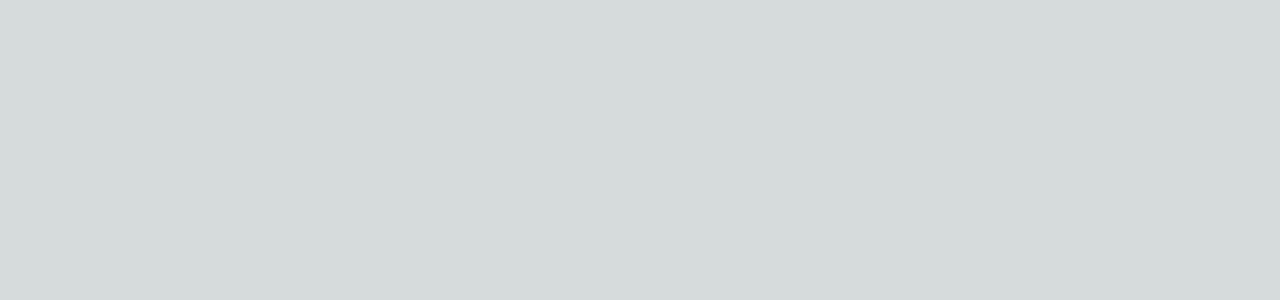
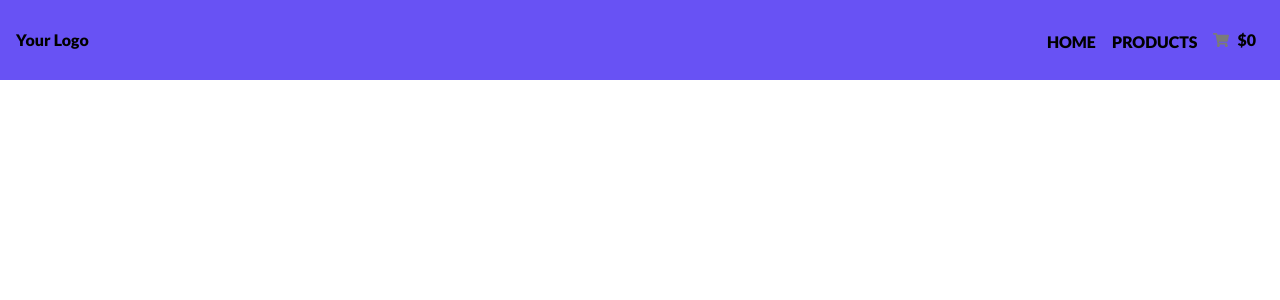
Before and after one commit to hmmatus/prueba-ecommerce-web, a Next.js app: page / in a window 1280 px wide. Shown: the top 300 px of the page. Built offline with nearby package versions, Linux system fonts and the light colour scheme.

Commit message:
updated styled navbar

```diff
--- a/package.json
+++ b/package.json
@@ -14,6 +14,7 @@
     "next": "14.1.0",
     "react": "^18",
     "react-dom": "^18",
+    "react-icons": "^5.0.1",
     "react-redux": "^9.1.0",
     "redux": "^5.0.1"
   },
--- a/src/app/globals.css
+++ b/src/app/globals.css
@@ -2,32 +2,19 @@
 @tailwind components;
 @tailwind utilities;
 
-:root {
-  --foreground-rgb: 0, 0, 0;
-  --background-start-rgb: 214, 219, 220;
-  --background-end-rgb: 255, 255, 255;
+html, body {
+  padding: 0;
+  margin: 0;
+  border: 0;
+  width: 100vw;
+  font-size: 16px;
 }
 
-@media (prefers-color-scheme: dark) {
-  :root {
-    --foreground-rgb: 255, 255, 255;
-    --background-start-rgb: 0, 0, 0;
-    --background-end-rgb: 0, 0, 0;
-  }
+main {
+  width: 100vw;
+  min-height: 100vh;
 }
 
-body {
-  color: rgb(var(--foreground-rgb));
-  background: linear-gradient(
-      to bottom,
-      transparent,
-      rgb(var(--background-end-rgb))
-    )
-    rgb(var(--background-start-rgb));
+* {
+  box-sizing: border-box;
 }
-
-@layer utilities {
-  .text-balance {
-    text-wrap: balance;
-  }
-}
--- a/src/app/layout.tsx
+++ b/src/app/layout.tsx
@@ -1,9 +1,9 @@
 import type { Metadata } from "next";
-import { Inter } from "next/font/google";
+import { Lato } from "next/font/google";
 import "./globals.css";
 import AppWrapper from "@/components/wrappers/appWrapper/AppWrapper";
 
-const inter = Inter({ subsets: ["latin"] });
+const lato = Lato({subsets: ["latin"], weight: "900"});
 
 export const metadata: Metadata = {
   title: "E-Commerce App",
@@ -17,7 +17,7 @@ export default function RootLayout({
 }>) {
   return (
     <html lang="en">
-      <body className={inter.className}>
+      <body className={lato.className}>
         <AppWrapper>{children}</AppWrapper>
       </body>
     </html>
--- /dev/null
+++ b/src/components/elements/buttons/cartButton/CardButton.tsx
@@ -0,0 +1,36 @@
+"use client";
+import { useState } from "react";
+import styles from "./style.module.css";
+import { FaShoppingCart } from "react-icons/fa";
+import { Colors } from "@/styles/colors";
+export type CartButtonT = {
+  onClick(): void;
+  amount: number;
+};
+const CartButton = ({ onClick, amount = 0 }: CartButtonT) => {
+  const [isHovered, setIsHovered] = useState(false);
+
+  // Event handlers
+  const handleMouseEnter = () => {
+    setIsHovered(true);
+  };
+
+  const handleMouseLeave = () => {
+    setIsHovered(false);
+  };
+  return (
+    <button
+      className={`${styles["cart-container"]}`}
+      onClick={onClick}
+      onMouseEnter={handleMouseEnter}
+      onMouseLeave={handleMouseLeave}
+    >
+      <div className="flex items-center gap-2">
+        <FaShoppingCart width={100} height={100} color={isHovered ? Colors.white : Colors["text-primary"]} />
+        <h1 style={{color: isHovered ? Colors.white : Colors.black}}>{`$${amount}`}</h1>
+      </div>
+    </button>
+  );
+};
+
+export default CartButton;
--- /dev/null
+++ b/src/components/elements/buttons/cartButton/style.module.css
@@ -0,0 +1,3 @@
+.cart-container {
+  margin: 8px;
+}
--- a/src/components/elements/navbar/NavBar.tsx
+++ b/src/components/elements/navbar/NavBar.tsx
@@ -1,9 +1,89 @@
-const NavBar = () => {
+"use client";
+import { menuOptions } from "@/utils/menuOptions";
+import useScreenSize from "@/utils/screenSize";
+import Link from "next/link";
+import CartButton, { CartButtonT } from "../buttons/cartButton/CardButton";
+import { useAppSelector } from "@/redux/hooks";
+import { useMemo, useState } from "react";
+import { useRouter } from "next/navigation";
+import { MdOutlineMenu, MdMenuOpen } from "react-icons/md";
+import styles from "./style.module.css";
+
+const MobileMenu = () => {
+  const [isMobileMenuOpen, setMobileMenuOpen] = useState(false);
+  const toggleMobileMenu = () => {
+    setMobileMenuOpen(!isMobileMenuOpen);
+  };
+
+  return (
+    <>
+      <div className="flex flex-col">
+        <button
+          onClick={toggleMobileMenu}
+          className="text-white text-lg focus:outline-none pr-4"
+        >
+          {isMobileMenuOpen ? (
+            <MdMenuOpen width={30} height={30} />
+          ) : (
+            <MdOutlineMenu width={30} height={30} />
+          )}
+        </button>
+      </div>
+      {isMobileMenuOpen && (
+        <div
+          className={`flex flex-col absolute right-0 top-8 ${styles["mobile-div"]}`}
+        >
+          {menuOptions.map((elto) => (
+            <Link
+              className="text-black hover:text-white text-xl block m-4"
+              onClick={() => {
+                setMobileMenuOpen(false);
+              }}
+              key={elto.route}
+              href={elto.route}
+            >
+              {elto.key.toUpperCase()}
+            </Link>
+          ))}
+        </div>
+      )}
+    </>
+  );
+};
+const LaptopMenu = ({ amount, onClick }: CartButtonT) => {
   return (
     <div>
+      {menuOptions.map((elto) => (
+        <Link className="mx-2 hover:text-white" key={elto.key} href={elto.route}>
+          {elto.key.toUpperCase()}
+        </Link>
+      ))}
+      <CartButton amount={amount} onClick={onClick} />
+    </div>
+  );
+};
+const NavBar = () => {
+  const screenSize = useScreenSize();
+  const { cart } = useAppSelector((state) => state.cart);
+  const totalAmount = useMemo(() => {
+    return cart.reduce((total, item) => total + item.price, 0);
+  }, [cart]);
+  const router = useRouter();
 
-    </div>
-  )
-}
+  const onClickCart = () => {
+    // *For later router.push("cart");
+    console.log("Pressed Cart");
+  };
+  return (
+    <nav className="bg-primary min-h-20 px-4 flex justify-between items-center ">
+      <label>Your Logo</label>
+      {screenSize.width > 1240 ? (
+        <LaptopMenu amount={totalAmount} onClick={onClickCart} />
+      ) : (
+        <MobileMenu />
+      )}
+    </nav>
+  );
+};
 
 export default NavBar;
--- /dev/null
+++ b/src/components/elements/navbar/style.module.css
@@ -0,0 +1,4 @@
+.mobile-div {
+  background-color: theme("colors.primary");
+  top: 80px;
+}
--- /dev/null
+++ b/src/styles/colors.ts
@@ -0,0 +1,6 @@
+export const  Colors = {
+  primary: "#6852f4",
+  white: "#FFFFFF",
+  black: "#000000",
+  "text-primary": "#7A7A7A"
+}
--- /dev/null
+++ b/src/utils/menuOptions.ts
@@ -0,0 +1 @@
+export const menuOptions = [{ key: "home", route: "/" }, { key: "products", route: "products" }];
--- /dev/null
+++ b/src/utils/screenSize.ts
@@ -0,0 +1,29 @@
+// useScreenSize.js
+import { useState, useEffect } from 'react';
+
+const useScreenSize = () => {
+  const [screenSize, setScreenSize] = useState({
+    width: window.innerWidth,
+    height: window.innerHeight,
+  });
+
+  useEffect(() => {
+    const handleResize = () => {
+      setScreenSize({
+        width: window.innerWidth,
+        height: window.innerHeight,
+      });
+    };
+
+    window.addEventListener('resize', handleResize);
+
+    // Clean up the event listener when the component unmounts
+    return () => {
+      window.removeEventListener('resize', handleResize);
+    };
+  }, []);
+
+  return screenSize;
+};
+
+export default useScreenSize;
--- a/tailwind.config.ts
+++ b/tailwind.config.ts
@@ -1,20 +1,16 @@
-import type { Config } from "tailwindcss";
+import {Colors} from "./src/styles/colors";
+module.exports = {
+  content: ["./src/**/*.{js,ts,jsx,tsx,mdx}"],
+  theme: {
+    colors: {
+      primary: Colors.primary,
+      white: Colors.white,
+      black: Colors.black,
+      "text-primary": Colors["text-primary"]
+    },
+    extend: {
 
-const config: Config = {
-  content: [
-    "./src/pages/**/*.{js,ts,jsx,tsx,mdx}",
-    "./src/components/**/*.{js,ts,jsx,tsx,mdx}",
-    "./src/app/**/*.{js,ts,jsx,tsx,mdx}",
-  ],
-  theme: {
-    extend: {
-      backgroundImage: {
-        "gradient-radial": "radial-gradient(var(--tw-gradient-stops))",
-        "gradient-conic":
-          "conic-gradient(from 180deg at 50% 50%, var(--tw-gradient-stops))",
-      },
     },
   },
   plugins: [],
 };
-export default config;
```
Also changed, not shown: 1 other file (tests, documents, lock files or other folders).
